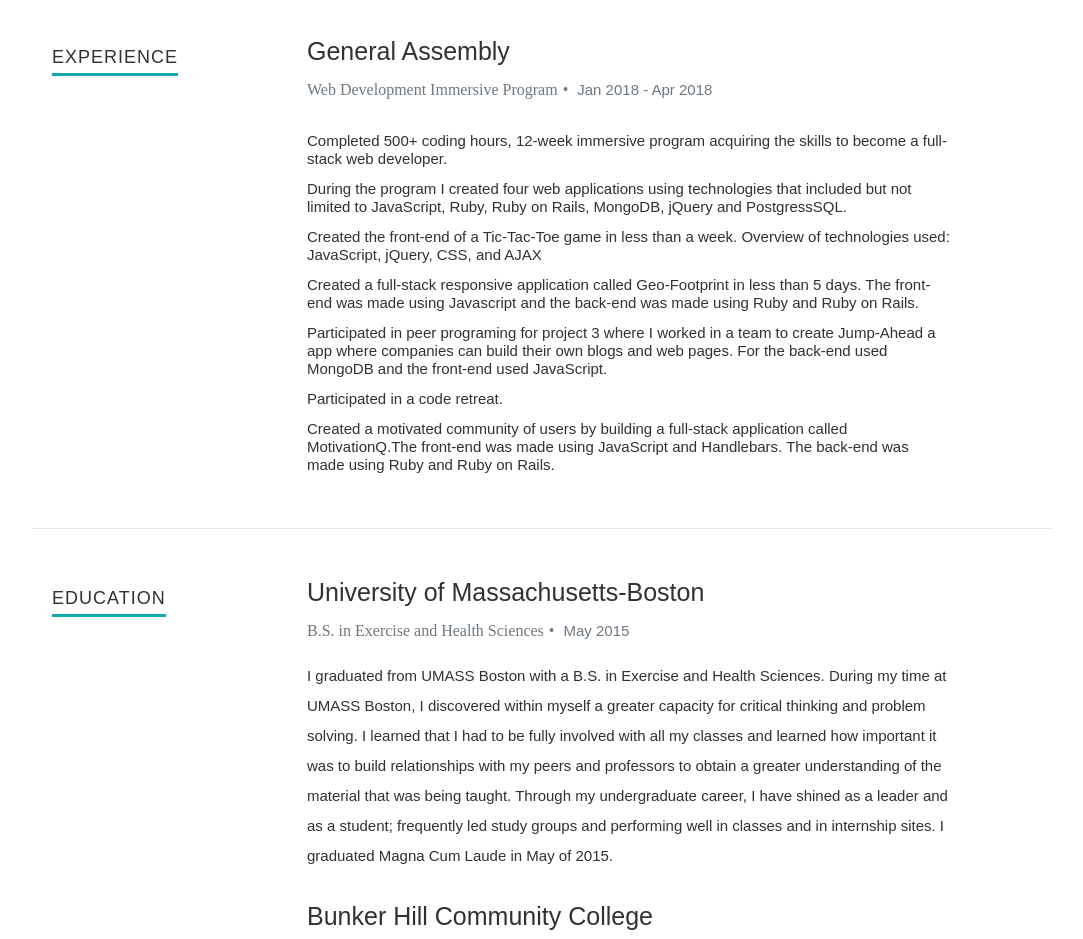
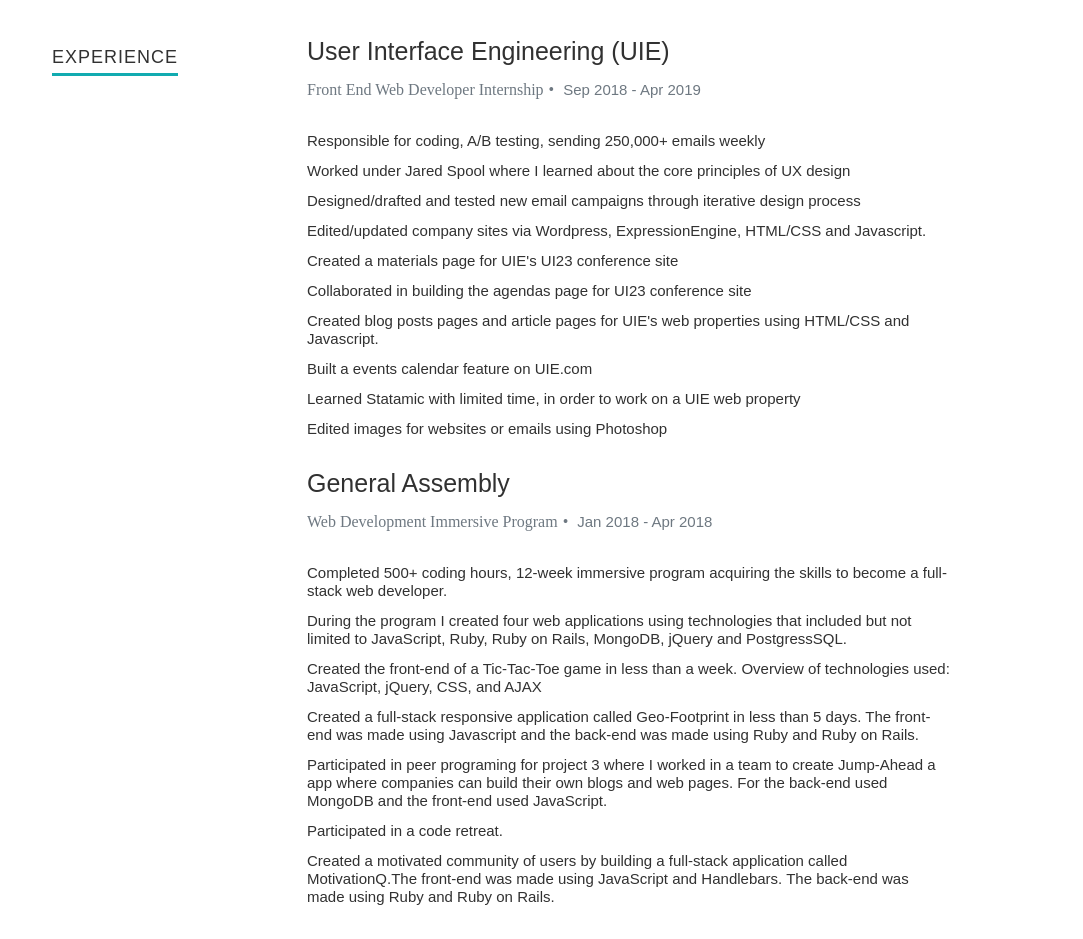
Before and after one commit to nelsonh88/nelsonh88.github.io, a website: page index.html in a window 1280 px wide. Shown: the part 1340-2279 px from the top of the page, without its empty margins (98-1181 px from the left). Drawn offline with nearby package versions, Linux system fonts and the light colour scheme; a web font is replaced by a local one.

Commit message:
Adds uie back to Experience

```diff
--- a/index.html
+++ b/index.html
@@ -118,7 +118,7 @@
 
                <div class="columns download">
                   <p>
-                     <a href="documents/nelson-huezo-00.pdf" download class="button" target="_blank"><i class="fa fa-download"></i>Download Resume</a>
+                     <a href="documents/nelson-huezo-01.pdf" download class="button" target="_blank"><i class="fa fa-download"></i>Download Resume</a>
                   </p>
                </div>
 
@@ -150,41 +150,50 @@
 
                <div class="twelve columns">
 
-                  <h3>General Assembly</h3>
-                  <p class="info">Web Development Immersive Program<span>•</span> <em class="date">Jan 2018 - Apr 2018</em></p>
-<p>
-  <ul>
-    <li>Completed 500+ coding hours, 12-week immersive program acquiring the skills to become a full-stack web developer.</li>
-    <li>During the program I created four web applications using technologies that included but not limited to JavaScript, Ruby, Ruby on Rails, MongoDB, jQuery and PostgressSQL.</li>
-    <li>Created the front-end of a Tic-Tac-Toe game in less than a week. Overview of technologies used: JavaScript, jQuery, CSS, and AJAX</li>
-    <li>Created a full-stack responsive application called Geo-Footprint in less than 5 days. The front-end was made using Javascript and the back-end was made using Ruby and Ruby on Rails.</li>
-    <li>Participated in peer programing for project 3 where I worked in a team to create Jump-Ahead a app where companies can build their own blogs and web pages. For the back-end used MongoDB and the front-end used JavaScript.</li>
-    <li>Participated in a code retreat.</li>
-    <li>Created a motivated community of users by building a full-stack application called MotivationQ.The front-end was made using JavaScript and Handlebars. The back-end was made using Ruby and Ruby on Rails.</li>
-  </ul>
-</p>
+                 <h3>User Interface Engineering (UIE)</h3>
+                 <p class="info">Front End Web Developer Internship<span>•</span> <em class="date">Sep 2018 - Apr 2019</em></p>
 
+                 <p>
+                   <ul>
+                     <li>Responsible for coding, A/B testing, sending 250,000+ emails weekly</li>
+                     <li>Worked under Jared Spool where I learned about the core principles of UX design</li>
+                     <li>Designed/drafted and tested new email campaigns through iterative design process</li>
+                     <li>Edited/updated company sites via Wordpress, ExpressionEngine, HTML/CSS and Javascript.</li>
+                     <li>Created a materials page for UIE's UI23 conference site</li>
+                     <li>Collaborated in building the agendas page for UI23 conference site</li>
+                     <li>Created blog posts pages and article pages for UIE's web properties using HTML/CSS and Javascript.</li>
+                     <li>Built a events calendar feature on UIE.com </li>
+                     <li>Learned Statamic with limited time, in order to work on a UIE web property</li>
+                     <li>Edited images for websites or emails using Photoshop</li>
+                   </ul>
+                 </p>
 
                </div>
 
             </div> <!-- item end -->
 
-            <!-- <div class="row item">
+            <div class="row item">
 
                <div class="twelve columns">
 
-                  <h3>YMCA</h3>
-                  <p class="info">Healthy Living Professional<span>•</span> <em class="date">Aug 2016 - Jan 2018</em></p>
-
-                  <p>
-                    Managed and organized the fitness rooms.</br>
-                    Helped members with developing workout routines.</br>
-                    Assisted with form and safety in the execution of those routines.</br>
-                  </p>
+                 <h3>General Assembly</h3>
+                 <p class="info">Web Development Immersive Program<span>•</span> <em class="date">Jan 2018 - Apr 2018</em></p>
+                 <p>
+                   <ul>
+                     <li>Completed 500+ coding hours, 12-week immersive program acquiring the skills to become a full-stack web developer.</li>
+                     <li>During the program I created four web applications using technologies that included but not limited to JavaScript, Ruby, Ruby on Rails, MongoDB, jQuery and PostgressSQL.</li>
+                     <li>Created the front-end of a Tic-Tac-Toe game in less than a week. Overview of technologies used: JavaScript, jQuery, CSS, and AJAX</li>
+                     <li>Created a full-stack responsive application called Geo-Footprint in less than 5 days. The front-end was made using Javascript and the back-end was made using Ruby and Ruby on Rails.</li>
+                     <li>Participated in peer programing for project 3 where I worked in a team to create Jump-Ahead a app where companies can build their own blogs and web pages. For the back-end used MongoDB and the front-end used JavaScript.</li>
+                     <li>Participated in a code retreat.</li>
+                     <li>Created a motivated community of users by building a full-stack application called MotivationQ.The front-end was made using JavaScript and Handlebars. The back-end was made using Ruby and Ruby on Rails.</li>
+                   </ul>
+                 </p>
 
                </div>
 
-            </div>  -->
+            </div>
+
             <!-- item end -->
 
             <!-- <div class="row item">
```
